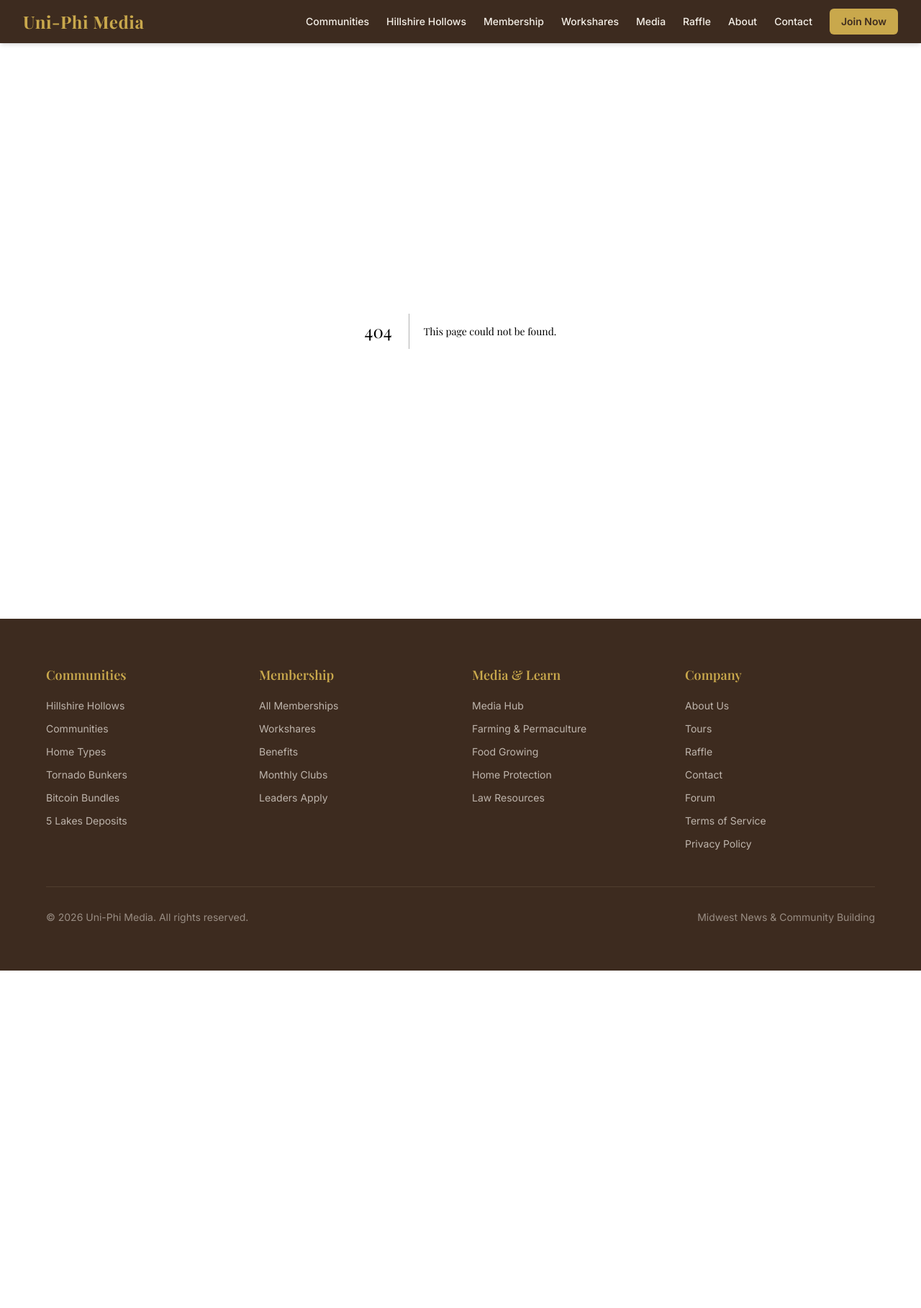
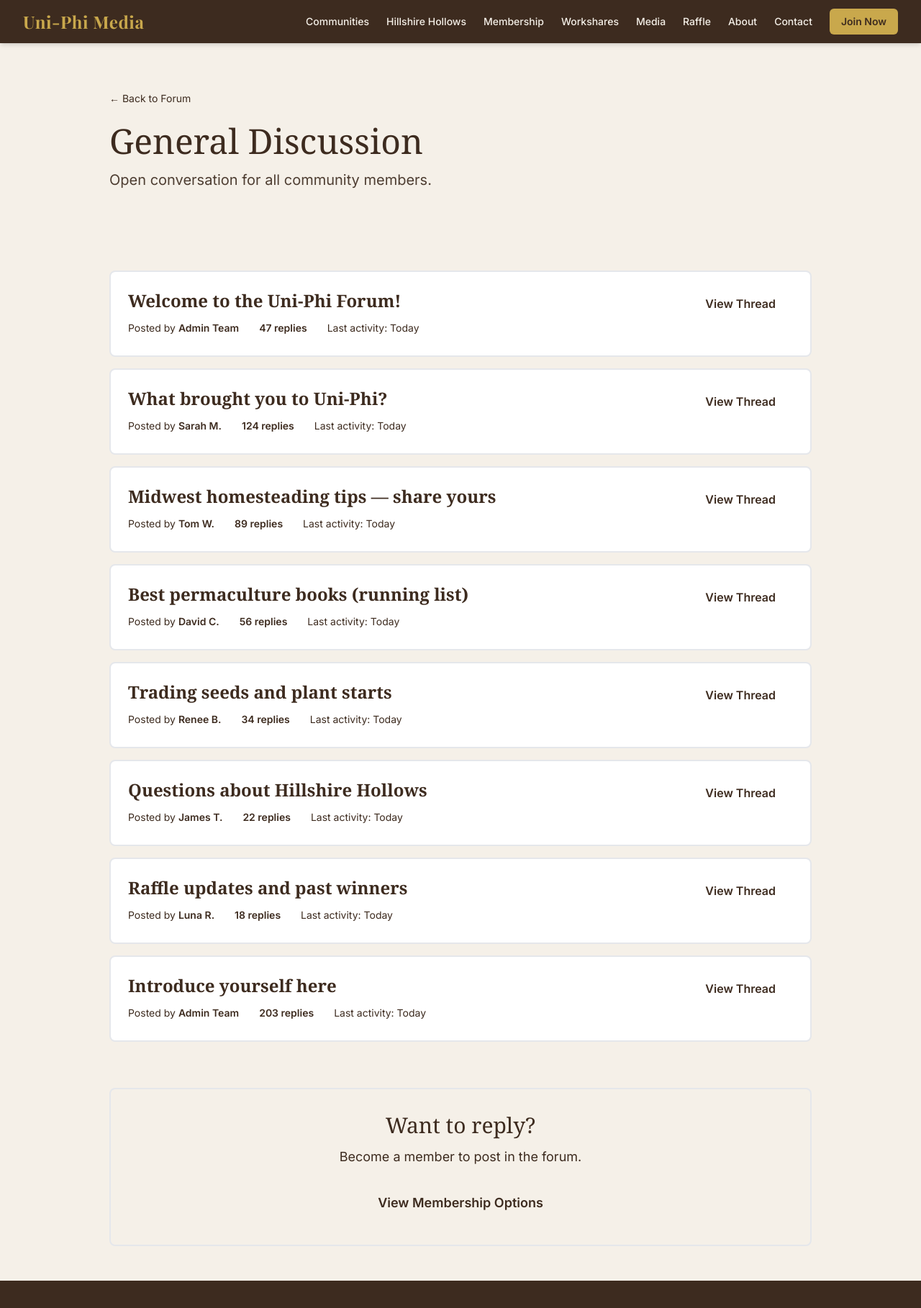
Before and after one commit to dutchiono/uniphimedia, a Next.js app: page /forum/general in a window 1280 px wide. Before the commit this address had no page. Shown: the top 1818 px of the page at 72% size. Before the commit the page ends 1349 px from the top, so only its background shows below. Built offline with nearby package versions, Linux system fonts and the light colour scheme.

Commit message:
feat: add forum subpages and utility pages (forum/general, forum/rules, forum/introductions, tos, privacy-policy, community-rules)

```diff
--- /dev/null
+++ b/src/app/forum/general/page.tsx
@@ -0,0 +1,69 @@
+export default function ForumGeneralPage() {
+  const threads = [
+    { title: "Welcome to the Uni-Phi Forum!", author: "Admin Team", replies: 47, activity: "Today" },
+    { title: "What brought you to Uni-Phi?", author: "Sarah M.", replies: 124, activity: "Today" },
+    { title: "Midwest homesteading tips — share yours", author: "Tom W.", replies: 89, activity: "Today" },
+    { title: "Best permaculture books (running list)", author: "David C.", replies: 56, activity: "Today" },
+    { title: "Trading seeds and plant starts", author: "Renee B.", replies: 34, activity: "Today" },
+    { title: "Questions about Hillshire Hollows", author: "James T.", replies: 22, activity: "Today" },
+    { title: "Raffle updates and past winners", author: "Luna R.", replies: 18, activity: "Today" },
+    { title: "Introduce yourself here", author: "Admin Team", replies: 203, activity: "Today" },
+  ];
+
+  return (
+    <div className="min-h-screen bg-cream">
+      {/* Header */}
+      <header className="bg-forest text-cream py-16">
+        <div className="max-w-5xl mx-auto px-6">
+          <div className="mb-6">
+            <a href="/forum" className="text-gold hover:underline text-sm">
+              ← Back to Forum
+            </a>
+          </div>
+          <h1 className="font-serif text-5xl mb-4">General Discussion</h1>
+          <p className="text-xl opacity-90">Open conversation for all community members.</p>
+        </div>
+      </header>
+
+      {/* Thread List */}
+      <main className="max-w-5xl mx-auto px-6 py-12">
+        <div className="space-y-4">
+          {threads.map((thread, idx) => (
+            <div key={idx} className="bg-white border-2 border-bark/20 p-6 rounded-lg hover:shadow-lg transition-shadow">
+              <div className="flex items-start justify-between">
+                <div className="flex-1">
+                  <h3 className="font-serif text-2xl text-forest font-bold mb-2">{thread.title}</h3>
+                  <div className="flex items-center gap-4 text-sm text-bark/70">
+                    <span>Posted by <span className="font-semibold">{thread.author}</span></span>
+                    <span className="bg-gold/20 text-bark px-3 py-1 rounded-full font-semibold">
+                      {thread.replies} replies
+                    </span>
+                    <span className="text-bark/50">Last activity: {thread.activity}</span>
+                  </div>
+                </div>
+                <a
+                  href="#"
+                  className="bg-forest text-cream px-6 py-2 rounded-lg hover:bg-forest/90 transition-colors font-semibold ml-6 whitespace-nowrap"
+                >
+                  View Thread
+                </a>
+              </div>
+            </div>
+          ))}
+        </div>
+
+        {/* Member CTA */}
+        <div className="mt-16 bg-gold/10 border-2 border-gold p-8 rounded-lg text-center">
+          <h3 className="font-serif text-3xl text-forest mb-3">Want to reply?</h3>
+          <p className="text-bark mb-6 text-lg">Become a member to post in the forum.</p>
+          <a
+            href="/membership"
+            className="inline-block bg-forest text-cream px-8 py-3 rounded-lg hover:bg-forest/90 transition-colors font-semibold text-lg"
+          >
+            View Membership Options
+          </a>
+        </div>
+      </main>
+    </div>
+  );
+}
```
